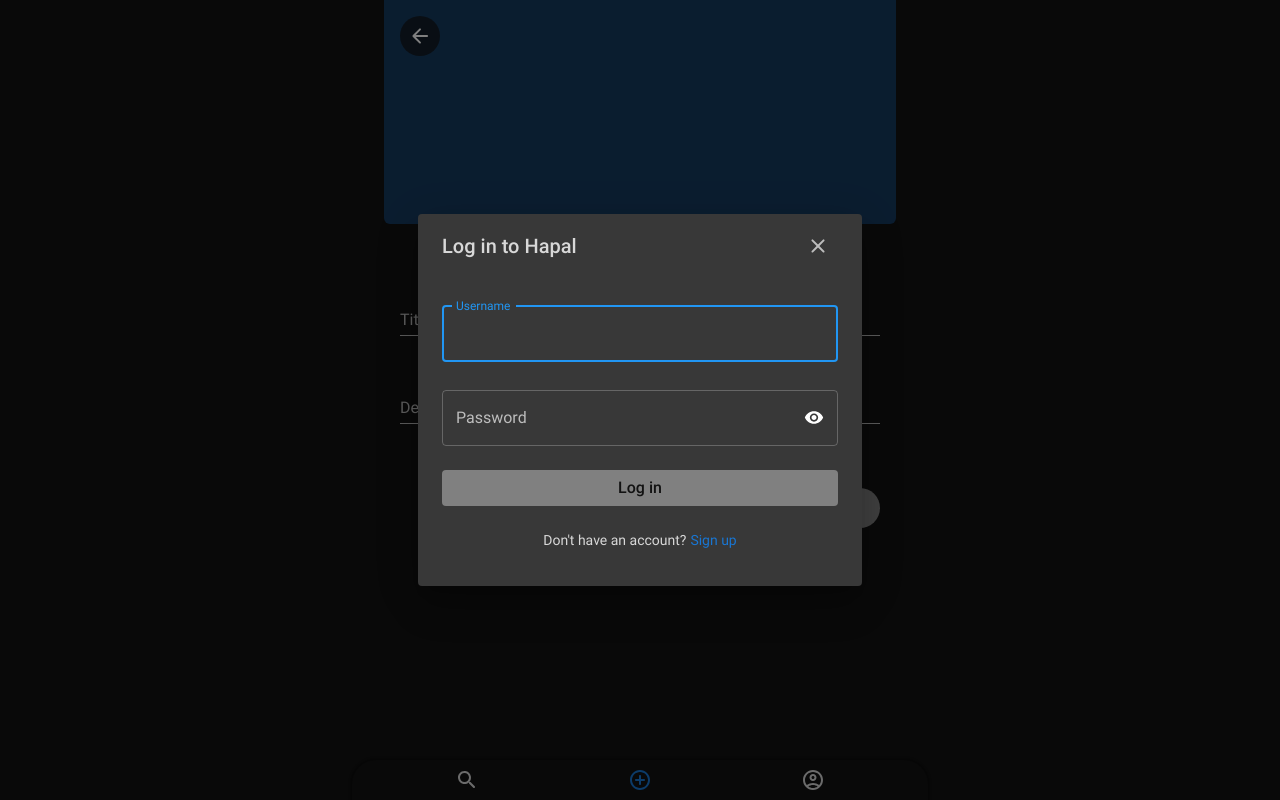
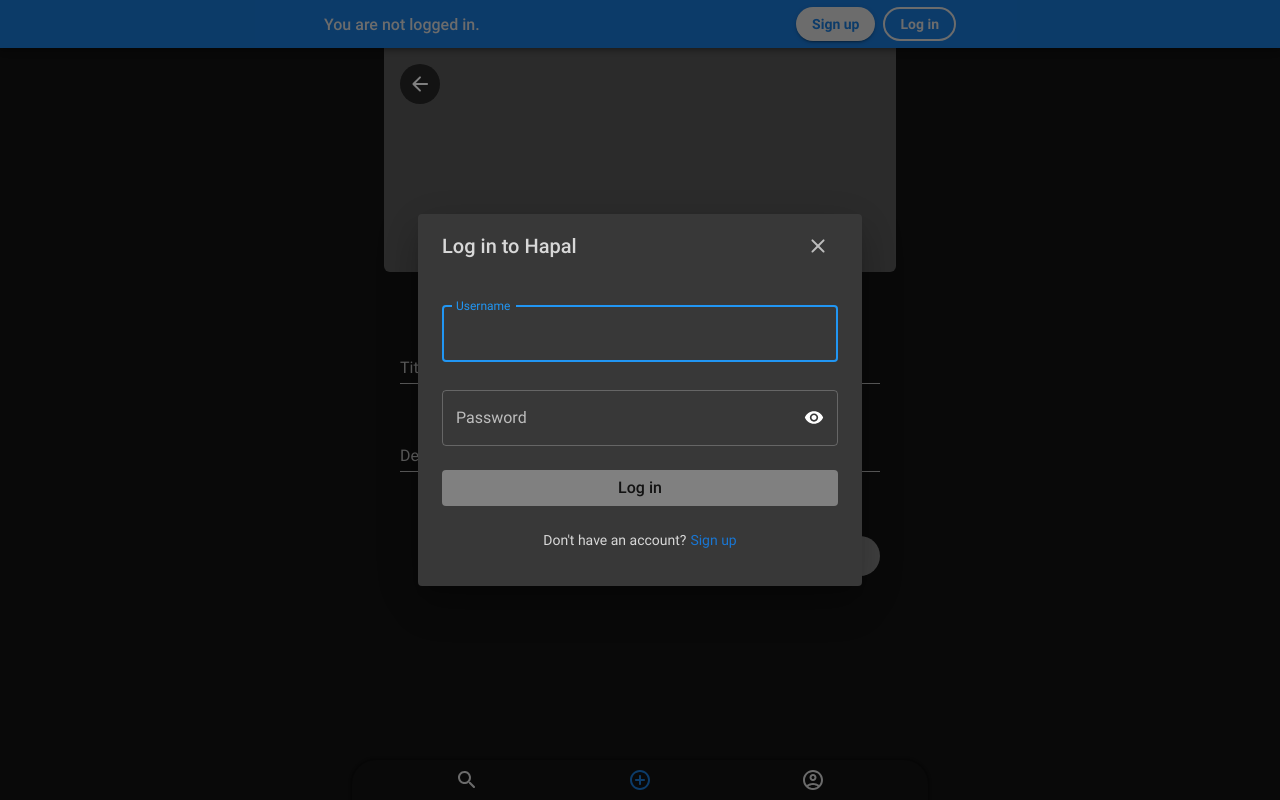
Before and after one commit to amirreza-ektesabi/hapal, a Next.js app in the folder frontend/: page /new-list in a window 1280 px wide. Built offline with nearby package versions, Linux system fonts and the light colour scheme; no server answers.

Commit message:
add authBar on pages if user is not authenticated set autoCapitalize to none for username & email textfields change default color of stringToColor to greyZ

```diff
--- a/frontend/src/_helpers/stringToColor.js
+++ b/frontend/src/_helpers/stringToColor.js
@@ -1,7 +1,7 @@
 import theme from "src/general/theme";
 
 export function stringToColor(str = "") {
-  if (str === "") return theme.palette.blueZ;
+  if (str === "") return theme.palette.greyZ;
   var hash = 0;
   for (var i = 0; i < str.length; i++) {
     hash = str.charCodeAt(i) + ((hash << 5) - hash);
--- a/frontend/src/components/auth/loginDialog.jsx
+++ b/frontend/src/components/auth/loginDialog.jsx
@@ -25,6 +25,9 @@
       label="Username"
       variant="outlined"
       margin="dense"
+      inputProps={{
+        autoCapitalize: "none",
+      }}
       onChange={setFieldText}
       className={className + " w-full rounded-md"}
     />
--- a/frontend/src/components/auth/signupDialog.jsx
+++ b/frontend/src/components/auth/signupDialog.jsx
@@ -27,6 +27,9 @@
       label="Username"
       variant="outlined"
       margin="dense"
+      inputProps={{
+        autoCapitalize: "none",
+      }}
       onChange={setFieldText}
       className={className + " w-full rounded-md"}
     />
@@ -39,6 +42,9 @@
       label="Email"
       variant="outlined"
       margin="dense"
+      inputProps={{
+        autoCapitalize: "none",
+      }}
       onChange={setFieldText}
       className={className + " w-full rounded-md"}
     />
--- /dev/null
+++ b/frontend/src/components/authbar.jsx
@@ -0,0 +1,43 @@
+import * as React from "react";
+import Box from "@mui/material/Box";
+import AppBar from "@mui/material/AppBar";
+import Button from "@mui/material/Button";
+import Toolbar from "@mui/material/Toolbar";
+import Typography from "@mui/material/Typography";
+import AuthContext from "src/components/auth/authContext";
+import theme from "src/general/theme";
+
+export default function Authbar() {
+  const { openLoginBox, openSignupBox } = React.useContext(AuthContext);
+
+  return (
+    <AppBar
+      className="fixed top-0 bottom-auto w-full h-[3rem] justify-center backdrop-blur"
+      sx={{ background: theme.palette.blueZ }}
+    >
+      <Toolbar className="justify-center w-full">
+        <Box className="flex w-full max-w-full md:max-w-[28rem] lg:max-w-[40rem] place-items-center px-1">
+          <Typography
+            className="text-[0rem] min-[400px]:text-base text-whiteZ mt-[2px] font-medium"
+            children="You are not logged in."
+          />
+          <Box className="grow" />
+          <Box className="flex space-x-2">
+            <Button
+              variant="contained"
+              className="rounded-full bg-whiteZ text-blueZ font-bold text-sm"
+              children="Sign up"
+              onClick={openSignupBox}
+            />
+            <Button
+              variant="outlined"
+              className="rounded-full bg-transparent border-2 border-whiteZ text-whiteZ font-bold text-sm"
+              children="Log in"
+              onClick={openLoginBox}
+            />
+          </Box>
+        </Box>
+      </Toolbar>
+    </AppBar>
+  );
+}
--- a/frontend/src/pages/_app.jsx
+++ b/frontend/src/pages/_app.jsx
@@ -3,11 +3,13 @@
 import * as React from "react";
 import { Provider } from "react-redux";
 import { ThemeProvider } from "@mui/material/styles";
+import Box from "@mui/material/Box";
+import NoSsr from "@mui/material/NoSsr";
 import CssBaseline from "@mui/material/CssBaseline";
-import NoSsr from "@mui/material/NoSsr";
 import darkTheme from "src/general/theme";
 import store from "src/_store";
 import Tabbar from "src/components/tabbar";
+import Authbar from "src/components/authbar";
 import AuthContext from "src/components/auth/authContext";
 import LoginDialog from "src/components/auth/loginDialog";
 import SignupDialog from "src/components/auth/signupDialog";
@@ -37,6 +39,7 @@
   };
 
   const isHomePage = appProps.router.pathname === "/";
+  const includeAuthbar = !isHomePage && !authState.user;
 
   return (
     <Provider store={store}>
@@ -44,6 +47,8 @@
         <NoSsr>
           <CssBaseline />
           <AuthContext.Provider value={authContextValue}>
+            {includeAuthbar && <Authbar />}
+            <Box className={includeAuthbar ? "mt-[3rem]" : ""} />
             <Component {...pageProps} />
             {!isHomePage && <Tabbar />}
             <LoginDialog
--- a/frontend/src/pages/profile.jsx
+++ b/frontend/src/pages/profile.jsx
@@ -11,7 +11,7 @@
         <Box className="flex justify-center place-items-center">
           <Box className="max-w-lg w-full">
             <Header
-              data={{ type: "account", name: "Hapal" }}
+              data={{ type: "account", name: "" }}
               includeMoreIcon={true}
               includeShareIcon={false}
               includeFollowButton={false}
```
